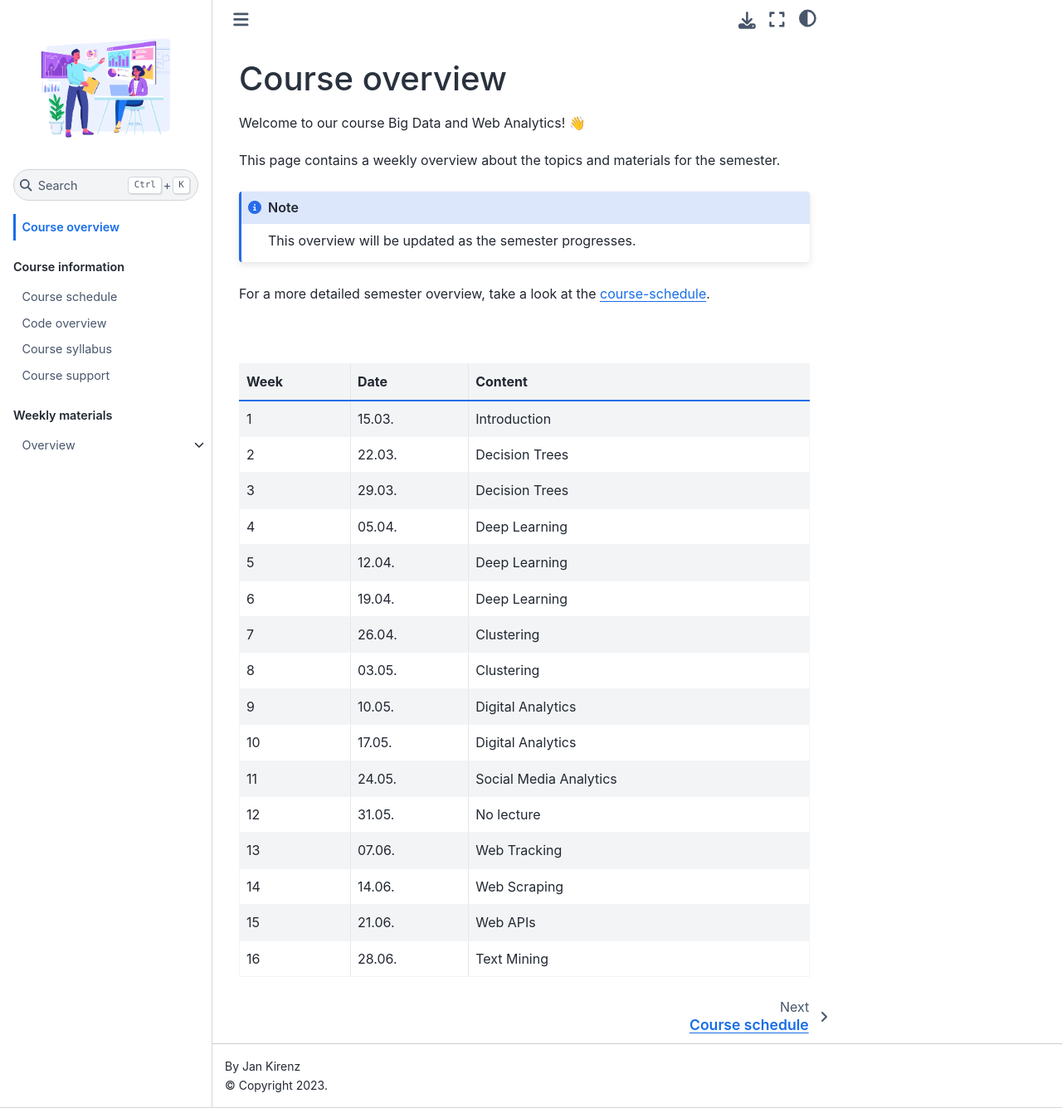
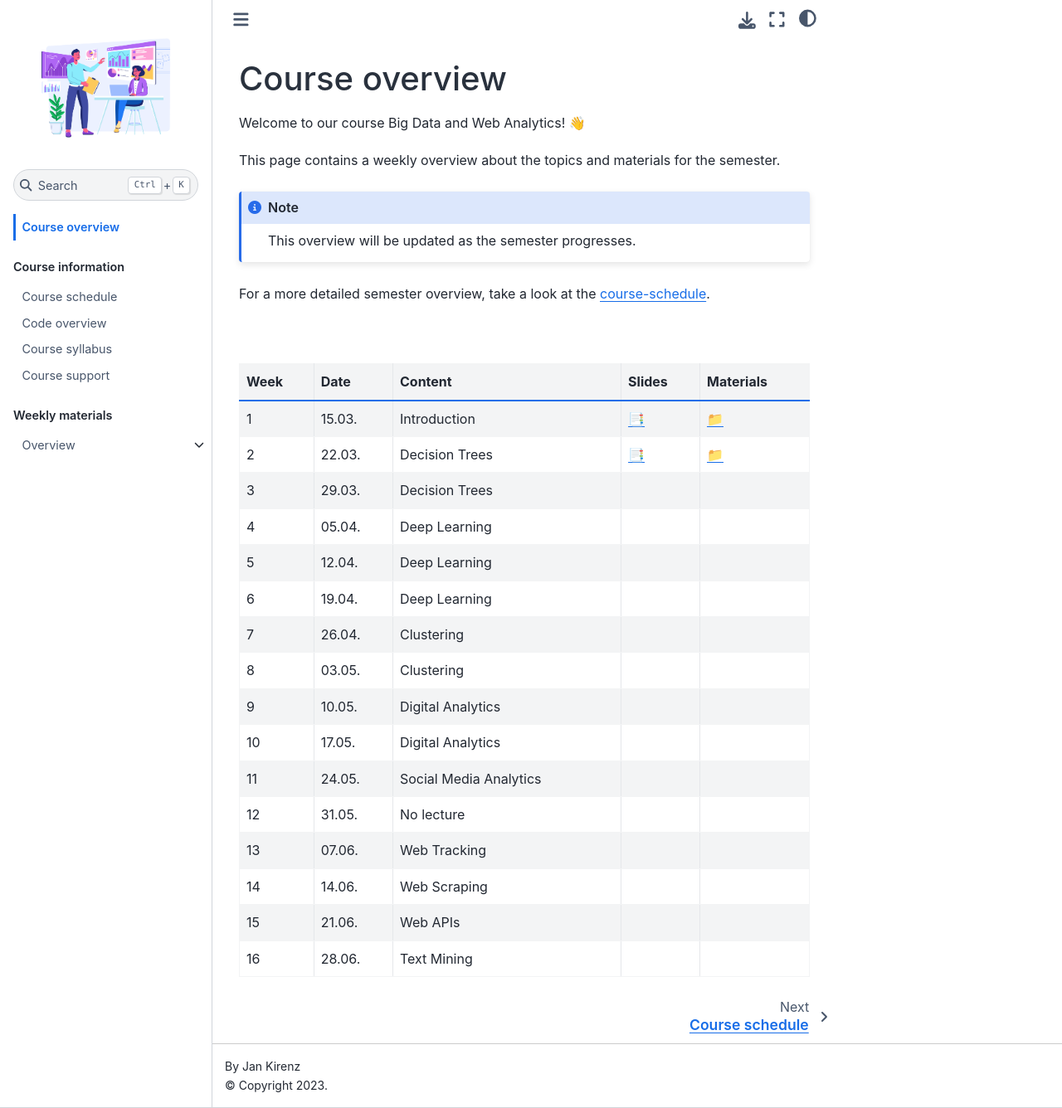
Before and after one commit to kirenz/om2, a Jupyter Book: the page built from docs/course-overview.md, in a window 1280 px wide and 1336 px high. Shown: the whole window at 83% size. Built offline with Jupyter Book 1.0.4 settings and Sphinx 7.4.7 and the Sphinx Book theme 1.1.4, drawn with Linux system fonts in a browser that asks for light colours; comment, search, counter and statistics services are not loaded.

Commit message:
Update course-overview.md

```diff
--- a/docs/course-overview.md
+++ b/docs/course-overview.md
@@ -13,21 +13,21 @@ For a more detailed semester overview, take a look at the [course-schedule](../d
 <br>
 <br>
 
-|	Week	|	Date	|	Content	|
-|	---	|	---	|	---	|
-|	1	|	15.03.	|	Introduction	|
-|	2	|	22.03.	|	Decision Trees	|
-|	3	|	29.03.	|	Decision Trees	|
-|	4	|	05.04.	|	Deep Learning	|
-|	5	|	12.04.	|	Deep Learning	|
-|	6	|	19.04.	|	Deep Learning	|
-|	7	|	26.04.	|	Clustering	|
-|	8	|	03.05.	|	Clustering	|
-|	9	|	10.05.	|	Digital Analytics	|
-|	10	|	17.05.	|	Digital Analytics	|
-|	11	|	24.05.	|	Social Media Analytics	|
-|	12	|	31.05.	|	No lecture	|
-|	13	|	07.06.	|	Web Tracking	|
-|	14	|	14.06.	|	Web Scraping	|
-|	15	|	21.06.	|	Web APIs	|
-|	16	|	28.06.	|	Text Mining	|
+|	Week	|	Date	|	Content	|	Slides	|	Materials	|
+|	---	|	---	|	---	|	---	|	---	|
+|	1	|	15.03.	|	Introduction	|	[📑](https://drive.google.com/file/d/11jh63a7vX49m9q3a9qJz0L8scmPijLMf/view?usp=sharing)	|	[📁](../weeks/week1.md)	|
+|	2	|	22.03.	|	Decision Trees	|	[📑](https://drive.google.com/file/d/1-Ox-jFeNPPam4sxZzoI90L4hH_rq6bU9/view?usp=sharing)	|	[📁](../weeks/week2.md)	|
+|	3	|	29.03.	|	Decision Trees	|		|		|
+|	4	|	05.04.	|	Deep Learning	|		|		|
+|	5	|	12.04.	|	Deep Learning	|		|		|
+|	6	|	19.04.	|	Deep Learning	|		|		|
+|	7	|	26.04.	|	Clustering	|		|		|
+|	8	|	03.05.	|	Clustering	|		|		|
+|	9	|	10.05.	|	Digital Analytics	|		|		|
+|	10	|	17.05.	|	Digital Analytics	|		|		|
+|	11	|	24.05.	|	Social Media Analytics	|		|		|
+|	12	|	31.05.	|	No lecture	|		|		|
+|	13	|	07.06.	|	Web Tracking	|		|		|
+|	14	|	14.06.	|	Web Scraping	|		|		|
+|	15	|	21.06.	|	Web APIs	|		|		|
+|	16	|	28.06.	|	Text Mining	|		|		|
```
